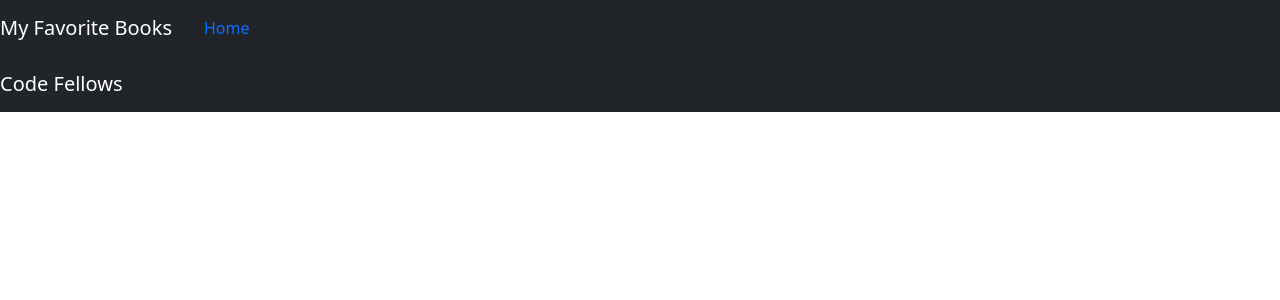
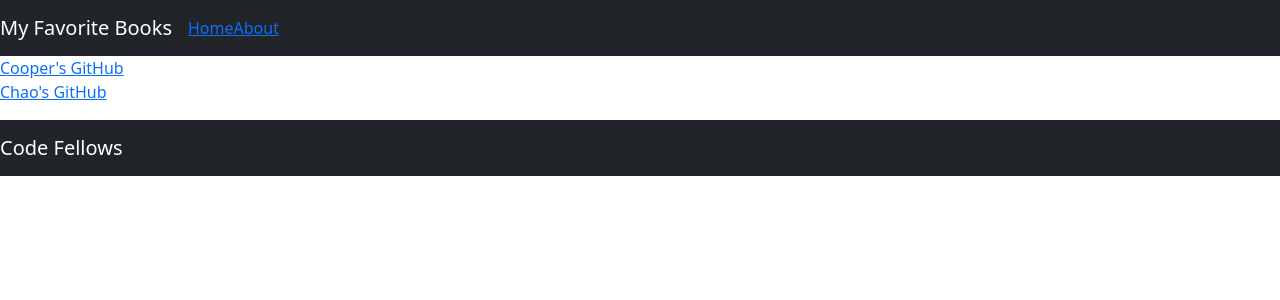
Before and after one commit to AlexSaeChao/can-of-books-frontend, a React (Create React App) app: page /about in a window 1280 px wide. Shown: the top 300 px of the page. Built offline with nearby package versions, Linux system fonts and the light colour scheme.

Commit message:
added about page

```diff
--- a/src/About.js
+++ b/src/About.js
@@ -1,11 +1,15 @@
+import React from 'react';
 import { Component } from "react";
 
-class Profile extends Component {
+class About extends Component {
 
   render() {
     /* TODO: render information about the developers */
-    return <p>Profile page coming soon</p>
+    return <p>
+      <a href="https://github.com/Cooper-Softdev">Cooper's GitHub</a> <br></br>
+      <a href="https://github.com/AlexSaeChao">Chao's GitHub</a>
+    </p>
   }
 };
 
-export default Profile;
+export default About;
--- a/src/App.js
+++ b/src/App.js
@@ -1,32 +1,25 @@
 import React from 'react';
+import { BrowserRouter as Router, Routes, Route, NavLink } from 'react-router-dom';
+import 'bootstrap/dist/css/bootstrap.min.css';
 import Header from './Header';
 import Footer from './Footer';
 import BestBooks from './BestBooks';
-import 'bootstrap/dist/css/bootstrap.min.css';
-import {
-  BrowserRouter as Router,
-  Routes,
-  Route
-} from "react-router-dom";
+import About from './About';
 
 class App extends React.Component {
   render() {
     return (
-      <>
       <Router>
         <Header />
+
         <Routes>
-            <Route
-              exact path="/"
-              element={<BestBooks />}
-            >
-            </Route>
-            {/* PLACEHOLDER: add a route with a path of '/about' that renders the `About` component */}
+          <Route path="/" element={<BestBooks />} />
+          <Route path="/about" element={<About />} />
         </Routes>
+
         <Footer />
       </Router>
-      </>
-    )
+    );
   }
 }
 
--- a/src/BestBooks.js
+++ b/src/BestBooks.js
@@ -1,5 +1,6 @@
 import React from 'react';
 import axios from 'axios';
+import Carousel from 'react-bootstrap/Carousel';
 
 class BestBooks extends React.Component {
   constructor(props) {
@@ -42,19 +43,23 @@ class BestBooks extends React.Component {
         <h2>My Essential Lifelong Learning &amp; Formation Shelf</h2>
 
         {this.state.books.length ? (
-          <div>
-            <h3>Books:</h3>
-            <ul>
-              {this.state.books.map(book => (
-                <li key={book._id}>{book.title} by {book.author}</li>
-              ))}
-            </ul>
-          </div>
+          <Carousel>
+            {this.state.books.map(book => (
+              <Carousel.Item key={book._id}>
+                <div>
+                  <h3>{book.title}</h3>
+                  <p>Author: {book.author}</p>
+                </div>
+              </Carousel.Item>
+            ))}
+          </Carousel>
         ) : (
-          <h3>No Books Found :(</h3>
+          <h3>Book Collection is Empty</h3>
         )}
       </>
     )
   }
 }
+
+
 export default BestBooks;
--- a/src/Header.js
+++ b/src/Header.js
@@ -1,14 +1,15 @@
 import React from 'react';
 import { Navbar, NavItem } from 'react-bootstrap';
 import { Link } from "react-router-dom";
+
 
 class Header extends React.Component {
   render() {
     return (
       <Navbar collapseOnSelect expand="lg" bg="dark" variant="dark">
         <Navbar.Brand>My Favorite Books</Navbar.Brand>
-        <NavItem><Link to="/" className="nav-link">Home</Link></NavItem>
-        {/* PLACEHOLDER: render a navigation link to the about page */}
+        <NavItem><Link to="/" className="home-link">Home</Link></NavItem>
+        <NavItem><Link to="/about" className="about-link">About</Link></NavItem>
       </Navbar>
     )
   }
```
Lines whose indentation alone changed are shown as unchanged.
